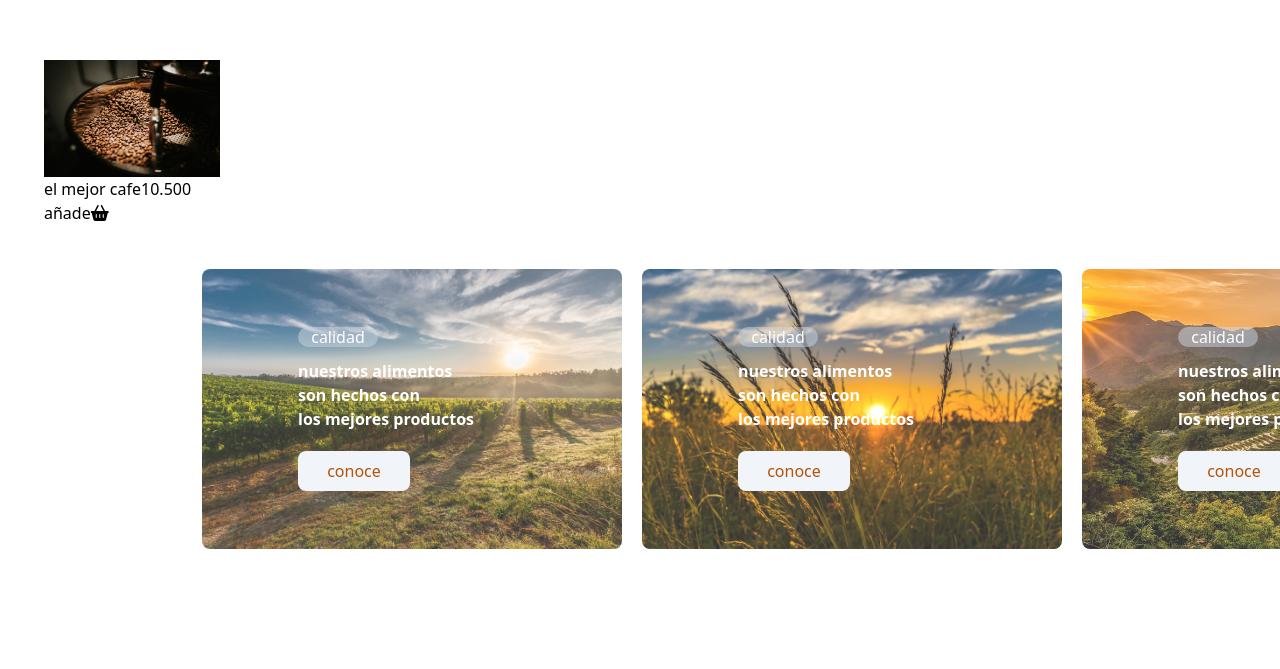
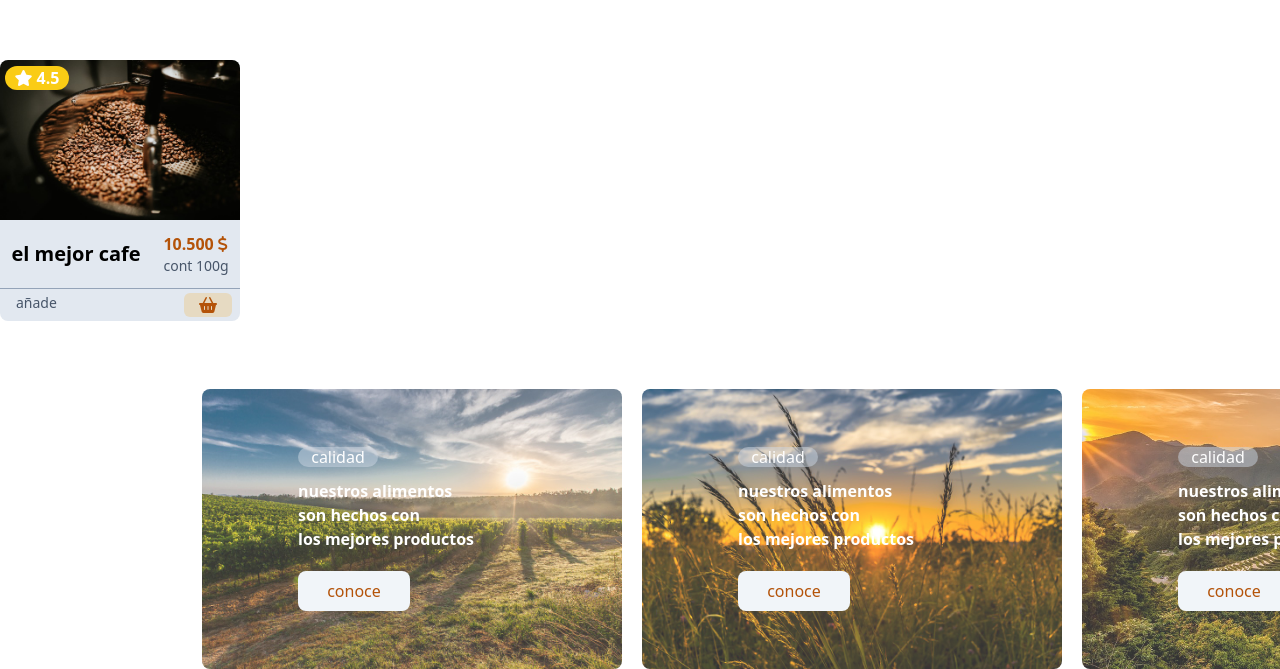
Before and after one commit to stfrancoc/landing-page-P2, a website: page src/index.html in a window 1280 px wide. Shown: the part 1140-1809 px from the top of the page. Before the commit the page ends 1689 px from the top, so only its background shows below. Drawn offline with Linux system fonts and the light colour scheme.

Commit message:
finish the card product

```diff
--- a/src/index.html
+++ b/src/index.html
@@ -127,20 +127,32 @@
 
     </div>
 
-
-    <div class="flex flex-col w-44 m-11">
-      <img src="../resources/img/productos-1.jpeg" alt="producto1">
-      <div class="flex">
-        <p>el mejor cafe</p>
-        <div class="flex flex-col">
-          <p>10.500 </p>
+    <div class="mb-11">
+      <div class="flex flex-col w-60 bg-slate-200 rounded-lg">
+        <img src="../resources/img/productos-1.jpeg" alt="producto1" class="prodImg">
+        <div class="flex mt-3 mb-3 justify-around items-center">
+          <p class="font-bold text-xl">el mejor cafe</p>
+          <div class="flex flex-col">
+            <div class="flex items-center">
+              <p class="font-bold mr-1 text-amber-700">10.500</p>
+              <i class="fa-solid fa-dollar-sign font-bold text-amber-700"></i>
+            </div>
+            <p class="font-extralight text-sm text-slate-600">cont 100g</p>
+          </div>
+        </div>
+        <hr class="border-slate-400">
+        <div class="flex justify-between mb-1 mr-2 mt-1">
+          <p class="ml-4 font-extralight text-sm text-slate-600">añade</p>
+          <button class="bg-amber-500 bg-opacity-20 w-12 rounded-md hover:bg-opacity-40"><i class="fa-solid fa-basket-shopping text-amber-700"></i></button>
         </div>
       </div>
-      <div class="flex">
-        <p>añade</p>
-        <button><i class="fa-solid fa-basket-shopping"></i></button>
+
+      <div class="flex justify-center items-center w-16 bg-yellow-400 rounded-full punt">
+        <i class="fa-solid fa-star text-white mr-1 font-thin"></i>
+        <p class="font-bold text-white">4.5</p>
       </div>
     </div>
+
 
 
     <div class="caruc2 flex justify-center overflow-x-auto flex-nowrap mb-1 items-center">
@@ -165,6 +177,7 @@
       <img src="../resources/img/caru2-3.jpg" class="altoC2 object-cover car2 rounded-lg opacity-80 hover:opacity-100" alt="img-3">
     </div>
 
+
   </main>
 
 </body>
--- a/src/styles.css
+++ b/src/styles.css
@@ -100,6 +100,8 @@
 }
 
 .caruc2::-webkit-scrollbar{
+    margin-top: 10;
+    padding: 5px;
     height: 0.8rem;
     border-radius: 100vh;
 }
@@ -173,3 +175,14 @@
     left: -700px;
     top: 50px;
 }
+
+.prodImg{
+    border-top-left-radius:0.5rem;
+    border-top-right-radius:0.5rem;
+}
+
+.punt{
+    position: relative;
+    top: -255px;
+    left: 5px;
+}
```
Also changed, not shown: dist/output.css.
